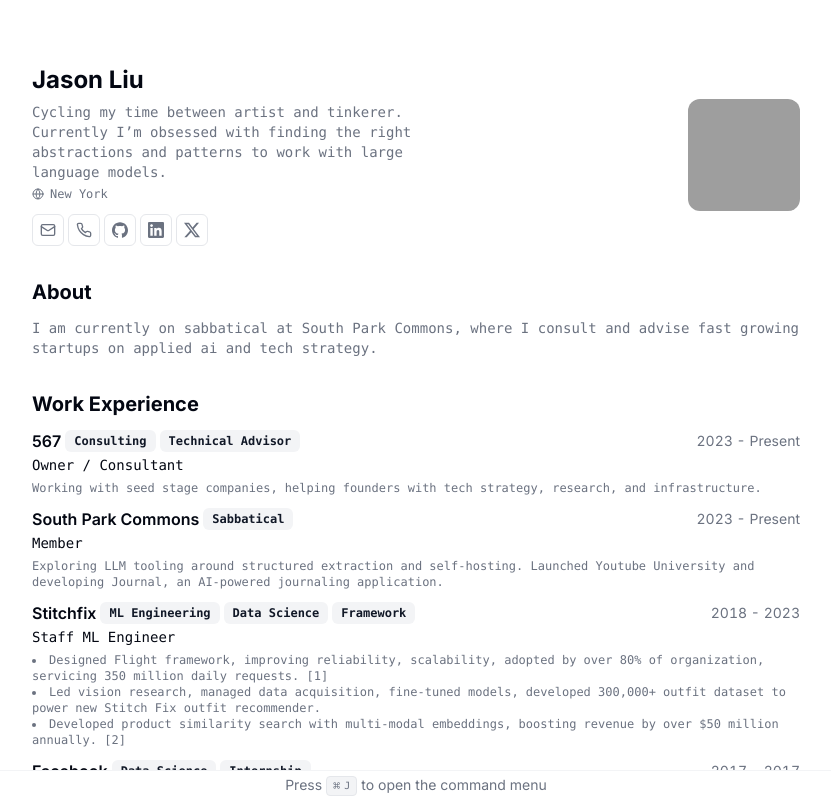
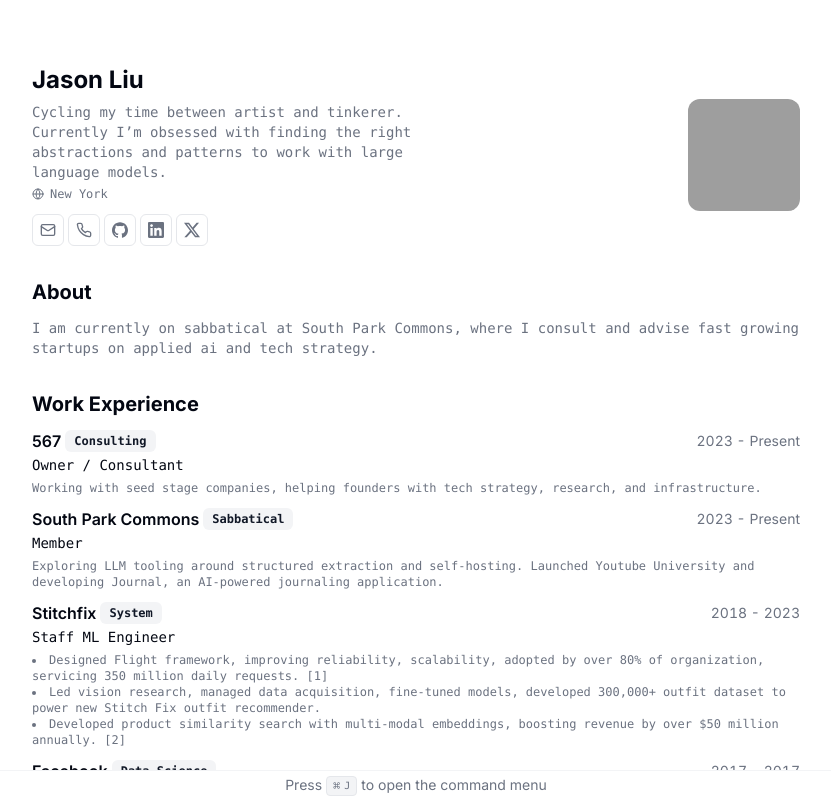
Before and after one commit to jxnl/resume-nextjs, a Next.js app: page / in a window 1280 px wide. Shown: the top 798 px of the page, without its empty margins (224-1055 px from the left). Built offline with nearby package versions, Linux system fonts and the light colour scheme; grey boxes are pictures that could not be loaded.

Commit message:
one tag only

```diff
--- a/src/data/resume-data.tsx
+++ b/src/data/resume-data.tsx
@@ -46,7 +46,7 @@
     {
       company: "567",
       link: "https://jxnl.notion.site/jxnl/whats-up-95708748a05d40c398a4abc66a978a8e",
-      badges: ["Consulting", "Technical Advisor"],
+      badges: ["Consulting"],
       title: "Owner / Consultant",
       logo: "", // Add logo if available
       start: "2023",
@@ -68,7 +68,7 @@
     {
       company: "Stitchfix",
       link: "https://www.stitchfix.com/",
-      badges: ["ML Engineering", "Data Science", "Framework"],
+      badges: ["System"],
       title: "Staff ML Engineer",
       logo: "", // Add logo if available
       start: "2018",
@@ -95,7 +95,7 @@
     {
       company: "Facebook",
       link: "https://about.meta.com/actions/promoting-safety-and-expression/",
-      badges: ["Data Science", "Internship"],
+      badges: ["Data Science"],
       title: "Data Scientist",
       logo: "",
       start: "2017",
```
